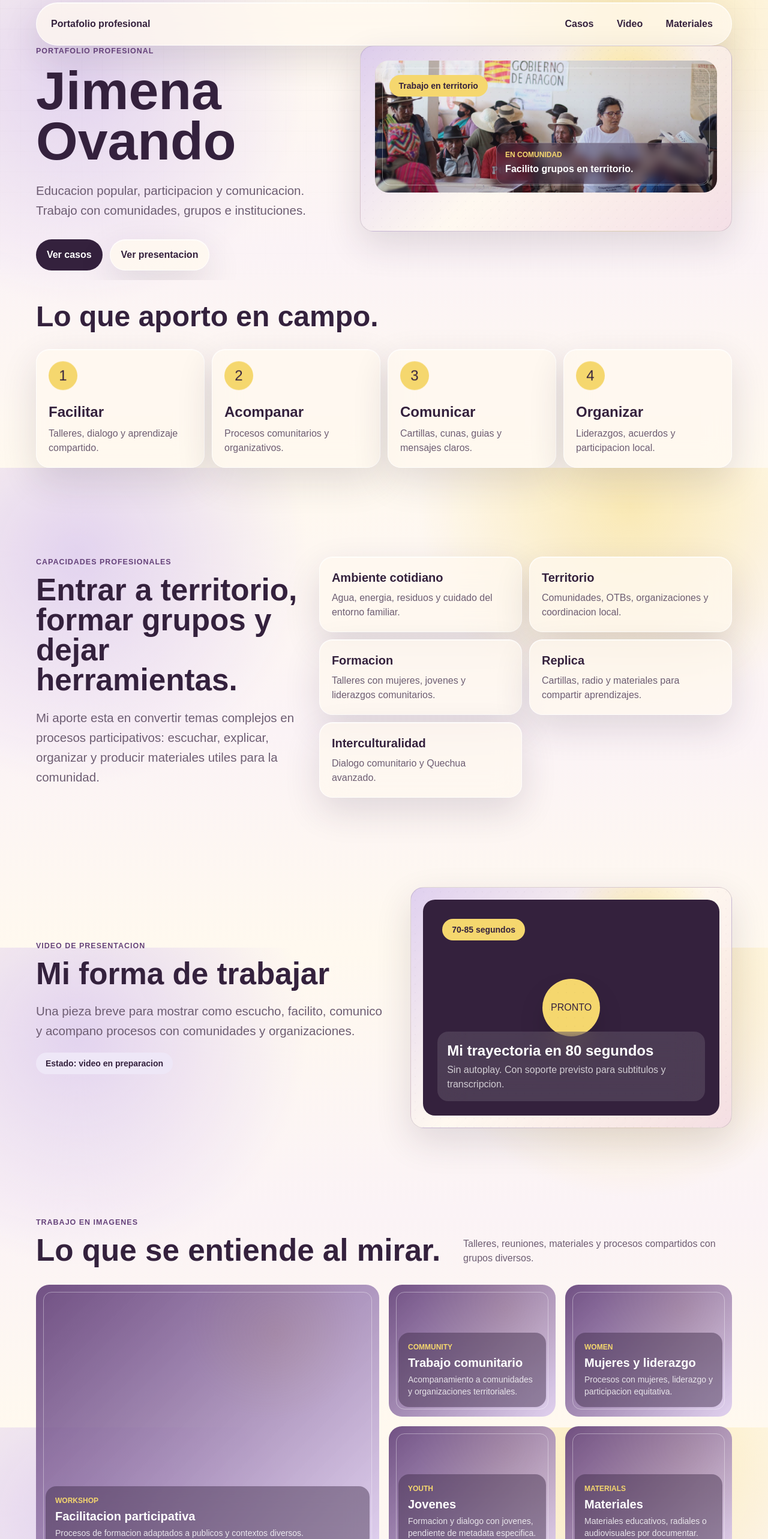
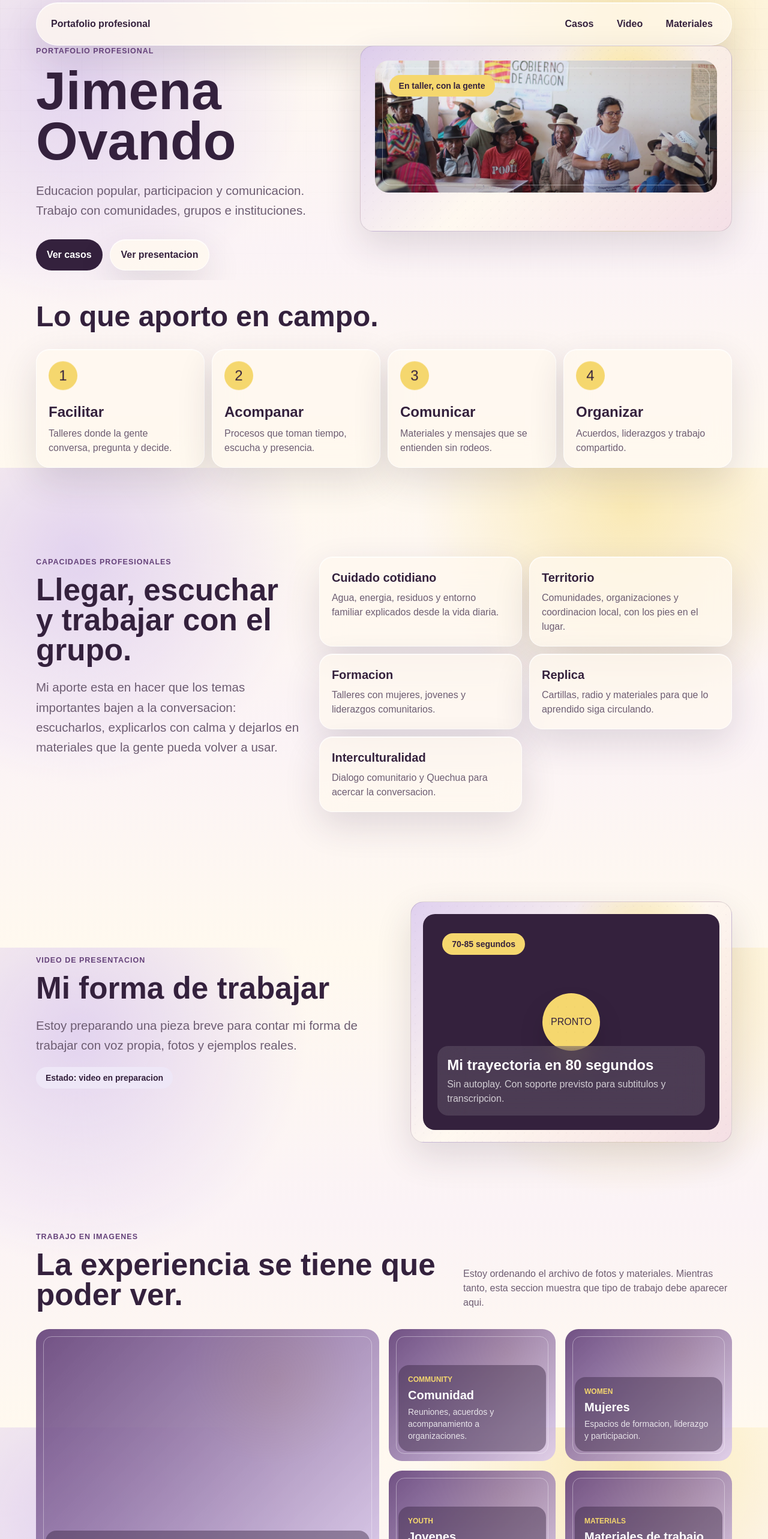
Before and after one commit to gustavomarinovando/jimena-portfolio, a Next.js app: page / in a window 1280 px wide. Shown: the part 20-2586 px from the top of the page at 60% size. Built offline with nearby package versions, Linux system fonts and the light colour scheme.

Commit message:
Humanize portfolio copy

```diff
--- a/src/app/casos/CaseReport.tsx
+++ b/src/app/casos/CaseReport.tsx
@@ -70,7 +70,7 @@ export function CaseReport({ data }: { data: CaseData }) {
         <section className="section pt-6" aria-labelledby="method-title">
           <div className="wrap">
             <p className="eyebrow">Metodo aplicado</p>
-            <h2 id="method-title" className="section-title mt-3">Una practica participativa y verificable.</h2>
+            <h2 id="method-title" className="section-title mt-3">Una practica de escucha, orden y acompanamiento.</h2>
             <div className="mt-8 flex flex-wrap gap-3">
               {data.methodology.slice(0, 5).map((item) => (
                 <span key={item} className="pill glass">{item}</span>
--- a/src/app/casos/cipca-2015-2016/page.tsx
+++ b/src/app/casos/cipca-2015-2016/page.tsx
@@ -3,7 +3,7 @@ import { CaseReport } from "../CaseReport";
 
 export const metadata = {
   title: "CIPCA 2015-2016 | Caso de estudio",
-  description: "Caso de estudio en revision de evidencia: CIPCA Regional Cochabamba 2015-2016.",
+  description: "Organizacion, coordinacion municipal y procesos con mujeres y jovenes en CIPCA Regional Cochabamba.",
 };
 
 export default function Page() {
--- a/src/app/casos/cipca-2021-2023/page.tsx
+++ b/src/app/casos/cipca-2021-2023/page.tsx
@@ -3,7 +3,7 @@ import { CaseReport } from "../CaseReport";
 
 export const metadata = {
   title: "CIPCA 2021-2023 | Caso de estudio",
-  description: "Caso de estudio en revision de evidencia: CIPCA Regional Cochabamba 2021-2023.",
+  description: "Trabajo territorial, materiales educativos y acompanamiento comunitario con CIPCA Regional Cochabamba.",
 };
 
 export default function Page() {
--- a/src/app/casos/indicep-2013-2015/page.tsx
+++ b/src/app/casos/indicep-2013-2015/page.tsx
@@ -3,7 +3,7 @@ import { CaseReport } from "../CaseReport";
 
 export const metadata = {
   title: "INDICEP 2013-2015 | Caso de estudio",
-  description: "Caso de estudio en revision de evidencia: INDICEP 2013-2015.",
+  description: "Educacion popular, territorio, derechos y ambiente en la experiencia con INDICEP.",
 };
 
 export default function Page() {
--- a/src/app/materiales/page.tsx
+++ b/src/app/materiales/page.tsx
@@ -3,7 +3,7 @@ import materials from "@/data/materiales.json";
 
 export const metadata = {
   title: "Materiales | Jimena Ovando Morales",
-  description: "Archivo visual preparado para publicaciones, cartillas, banners, radio, guias y sistematizaciones.",
+  description: "Publicaciones, cartillas, banners, radio, guias y sistematizaciones como herramientas de trabajo.",
 };
 
 export default function MaterialesPage() {
--- a/src/app/page.tsx
+++ b/src/app/page.tsx
@@ -6,25 +6,25 @@ import materials from "@/data/materiales.json";
 import footer from "@/data/footer.json";
 
 const capabilityTiles = [
-  ["Facilitar", "Talleres, dialogo y aprendizaje compartido."],
-  ["Acompanar", "Procesos comunitarios y organizativos."],
-  ["Comunicar", "Cartillas, cunas, guias y mensajes claros."],
-  ["Organizar", "Liderazgos, acuerdos y participacion local."],
+  ["Facilitar", "Talleres donde la gente conversa, pregunta y decide."],
+  ["Acompanar", "Procesos que toman tiempo, escucha y presencia."],
+  ["Comunicar", "Materiales y mensajes que se entienden sin rodeos."],
+  ["Organizar", "Acuerdos, liderazgos y trabajo compartido."],
 ];
 
 const vacancySignals = [
-  ["Ambiente cotidiano", "Agua, energia, residuos y cuidado del entorno familiar."],
-  ["Territorio", "Comunidades, OTBs, organizaciones y coordinacion local."],
+  ["Cuidado cotidiano", "Agua, energia, residuos y entorno familiar explicados desde la vida diaria."],
+  ["Territorio", "Comunidades, organizaciones y coordinacion local, con los pies en el lugar."],
   ["Formacion", "Talleres con mujeres, jovenes y liderazgos comunitarios."],
-  ["Replica", "Cartillas, radio y materiales para compartir aprendizajes."],
-  ["Interculturalidad", "Dialogo comunitario y Quechua avanzado."],
+  ["Replica", "Cartillas, radio y materiales para que lo aprendido siga circulando."],
+  ["Interculturalidad", "Dialogo comunitario y Quechua para acercar la conversacion."],
 ];
 
 const method = [
-  ["Escuchar", "Partir del contexto y de la voz de la gente."],
-  ["Construir", "Ordenar acuerdos, necesidades y saberes locales."],
-  ["Facilitar", "Convertir temas complejos en aprendizaje comun."],
-  ["Multiplicar", "Dejar materiales, liderazgos y rutas de replica."],
+  ["Escuchar", "Llegar primero a entender el contexto y a las personas."],
+  ["Construir", "Ordenar ideas, necesidades y acuerdos con el grupo."],
+  ["Facilitar", "Volver cercanos los temas dificiles."],
+  ["Multiplicar", "Dejar herramientas para que el aprendizaje continue."],
 ];
 
 export default function Home() {
@@ -57,11 +57,7 @@ export default function Home() {
           <div className="evidence-surface min-h-[280px] p-5 sm:min-h-[310px] sm:p-6">
             <div className="photo-slot hero-photo h-full min-h-[240px] sm:min-h-[262px]">
               <div className="hero-photo-label absolute left-4 top-4 z-10 rounded-full bg-[var(--color-sun)] px-4 py-2 text-sm font-black text-[var(--color-plum)] sm:left-6 sm:top-6">
-                Trabajo en territorio
-              </div>
-              <div className="hero-photo-caption">
-                <p className="text-xs font-black uppercase tracking-normal text-[var(--color-sun)]">En comunidad</p>
-                <p className="mt-1 text-sm font-black sm:text-base">Facilito grupos en territorio.</p>
+                En taller, con la gente
               </div>
             </div>
           </div>
@@ -90,10 +86,10 @@ export default function Home() {
           <div className="wrap grid gap-8 lg:grid-cols-[0.78fr_1.22fr] lg:items-start">
             <div>
               <p className="eyebrow">Capacidades profesionales</p>
-              <h2 id="fit-title" className="section-title mt-3">Entrar a territorio, formar grupos y dejar herramientas.</h2>
+              <h2 id="fit-title" className="section-title mt-3">Llegar, escuchar y trabajar con el grupo.</h2>
               <p className="lead mt-5">
-                Mi aporte esta en convertir temas complejos en procesos participativos:
-                escuchar, explicar, organizar y producir materiales utiles para la comunidad.
+                Mi aporte esta en hacer que los temas importantes bajen a la conversacion:
+                escucharlos, explicarlos con calma y dejarlos en materiales que la gente pueda volver a usar.
               </p>
             </div>
             <div className="grid gap-3 sm:grid-cols-2">
@@ -139,10 +135,10 @@ export default function Home() {
             <div className="mb-8 flex flex-col gap-3 sm:flex-row sm:items-end sm:justify-between">
               <div>
                 <p className="eyebrow">Trabajo en imagenes</p>
-                <h2 id="mosaic-title" className="section-title mt-3">Lo que se entiende al mirar.</h2>
+              <h2 id="mosaic-title" className="section-title mt-3">La experiencia se tiene que poder ver.</h2>
               </div>
               <p className="max-w-md text-[var(--color-muted)]">
-                Talleres, reuniones, materiales y procesos compartidos con grupos diversos.
+                Estoy ordenando el archivo de fotos y materiales. Mientras tanto, esta seccion muestra que tipo de trabajo debe aparecer aqui.
               </p>
             </div>
             <div className="grid gap-4 lg:grid-cols-4 lg:grid-rows-[220px_220px]">
@@ -188,10 +184,10 @@ export default function Home() {
           <div className="wrap grid gap-8 lg:grid-cols-[0.75fr_1.25fr]">
             <div>
               <p className="eyebrow">Materiales como objetos</p>
-              <h2 id="materials-title" className="section-title mt-3">Un archivo que se pueda hojear.</h2>
+              <h2 id="materials-title" className="section-title mt-3">Materiales que no se quedan en una carpeta.</h2>
               <p className="lead mt-5">
-                Presento cartillas, guias, audios y sistematizaciones como herramientas:
-                piezas hechas para explicar, recordar y compartir aprendizajes.
+                Estoy reuniendo cartillas, guias, audios y sistematizaciones. La idea es mostrar cada pieza como se uso:
+                para explicar, recordar y compartir aprendizajes.
               </p>
               <Link className="button mt-7" href="/materiales">Ver archivo</Link>
             </div>
@@ -276,8 +272,8 @@ function storyTitle(id: string) {
 }
 
 function storyLine(id: string) {
-  if (id.includes("2021")) return "Acompano procesos de liderazgo y materiales educativos junto a comunidades y organizaciones.";
-  if (id.includes("indicep")) return "Facilito educacion comunitaria vinculada a territorio y ambiente, con temas especificos por precisar.";
-  if (id.includes("mendieta")) return "Capacito a familias en agua, energia, residuos y cuidado del entorno en proyectos de vivienda social.";
-  return "Coordino, sistematizo y acompano procesos territoriales con enfoque participativo.";
+  if (id.includes("2021")) return "Acompane liderazgos, reuniones y materiales educativos junto a comunidades y organizaciones.";
+  if (id.includes("indicep")) return "Trabaje educacion comunitaria vinculada a derechos, territorio y ambiente.";
+  if (id.includes("mendieta")) return "Acompane a familias en vivienda social y cuidado cotidiano del entorno.";
+  return "Acompane procesos territoriales, acuerdos y aprendizajes compartidos.";
 }
--- a/src/app/trayectoria/page.tsx
+++ b/src/app/trayectoria/page.tsx
@@ -3,7 +3,7 @@ import trayectoria from "@/data/trayectoria.json";
 
 export const metadata = {
   title: "Trayectoria | Jimena Ovando Morales",
-  description: "Trayectoria resumida por relevancia, sin posicionarse por antiguedad no verificada.",
+  description: "Trayectoria resumida por experiencias, organizaciones y tipos de trabajo.",
 };
 
 export default function TrayectoriaPage() {
@@ -15,7 +15,7 @@ export default function TrayectoriaPage() {
         </nav>
         <div className="wrap mt-12">
           <p className="eyebrow">Trayectoria</p>
-          <h1 className="display mt-4 max-w-5xl">Experiencias relevantes, no una carrera contada por antiguedad.</h1>
+          <h1 className="display mt-4 max-w-5xl">Una trayectoria hecha entre organizaciones, barrios y comunidades.</h1>
         </div>
       </header>
       <main className="section">
--- a/src/data/footer.json
+++ b/src/data/footer.json
@@ -1,7 +1,7 @@
 {
-  "cvLabel": "CV pendiente de revision final",
+  "cvLabel": "CV en revision final",
   "cvPath": "/cv-jimena-ovando.pdf",
-  "referenciasStatus": "Referencias profesionales pendientes de confirmacion y permiso",
+  "referenciasStatus": "Referencias profesionales en revision y con permiso previo",
   "contact": {
     "email": "jimena.ovando.morales@gmail.com",
     "phone": "+591 70799201",
--- a/src/data/media.json
+++ b/src/data/media.json
@@ -4,8 +4,8 @@
       "id": "PHOTO_SLOT_HERO",
       "src": "",
       "alt": "",
-      "caption": "Imagen principal pendiente de seleccion y permisos.",
-      "shortTitle": "Trabajo en territorio",
+      "caption": "Foto de trabajo con grupos y organizaciones.",
+      "shortTitle": "En taller, con la gente",
       "organization": "",
       "year": "",
       "location": "",
@@ -20,8 +20,8 @@
       "id": "PHOTO_SLOT_WORKSHOP",
       "src": "",
       "alt": "",
-      "caption": "Procesos de formacion adaptados a publicos y contextos diversos.",
-      "shortTitle": "Facilitacion participativa",
+      "caption": "Talleres donde se conversa, se pregunta y se construyen acuerdos.",
+      "shortTitle": "Talleres",
       "organization": "",
       "year": "",
       "location": "",
@@ -36,8 +36,8 @@
       "id": "PHOTO_SLOT_COMMUNITY",
       "src": "",
       "alt": "",
-      "caption": "Acompanamiento a comunidades y organizaciones territoriales.",
-      "shortTitle": "Trabajo comunitario",
+      "caption": "Reuniones, acuerdos y acompanamiento a organizaciones.",
+      "shortTitle": "Comunidad",
       "organization": "",
       "year": "",
       "location": "",
@@ -52,8 +52,8 @@
       "id": "PHOTO_SLOT_WOMEN",
       "src": "",
       "alt": "",
-      "caption": "Procesos con mujeres, liderazgo y participacion equitativa.",
-      "shortTitle": "Mujeres y liderazgo",
+      "caption": "Espacios de formacion, liderazgo y participacion.",
+      "shortTitle": "Mujeres",
       "organization": "",
       "year": "",
       "location": "",
@@ -68,7 +68,7 @@
       "id": "PHOTO_SLOT_YOUTH",
       "src": "",
       "alt": "",
-      "caption": "Formacion y dialogo con jovenes, pendiente de metadata especifica.",
+      "caption": "Dialogos y actividades pensadas para aprender desde la experiencia.",
       "shortTitle": "Jovenes",
       "organization": "",
       "year": "",
@@ -84,8 +84,8 @@
       "id": "PHOTO_SLOT_MATERIALS",
       "src": "",
       "alt": "",
-      "caption": "Materiales educativos, radiales o audiovisuales por documentar.",
-      "shortTitle": "Materiales",
+      "caption": "Cartillas, guias y piezas de comunicacion que estoy reuniendo para mostrar mejor.",
+      "shortTitle": "Materiales de trabajo",
       "organization": "",
       "year": "",
       "location": "",
--- a/src/data/video.json
+++ b/src/data/video.json
@@ -2,11 +2,11 @@
   "status": "COMING_SOON",
   "title": "Mi trayectoria en 80 segundos",
   "kicker": "Video de presentacion",
-  "description": "Una pieza breve para mostrar como escucho, facilito, comunico y acompano procesos con comunidades y organizaciones.",
+  "description": "Estoy preparando una pieza breve para contar mi forma de trabajar con voz propia, fotos y ejemplos reales.",
   "src": "",
   "poster": "",
   "captions": "",
   "transcript": "",
   "durationLabel": "70-85 segundos",
-  "shortVersionLabel": "Version corta futura: 25-30 segundos"
+  "shortVersionLabel": "Version corta: 25-30 segundos"
 }
```
Also changed, not shown: src/app/enfoque/page.tsx (+8 -8 lines), src/app/girs/page.tsx (+13 -13 lines).
